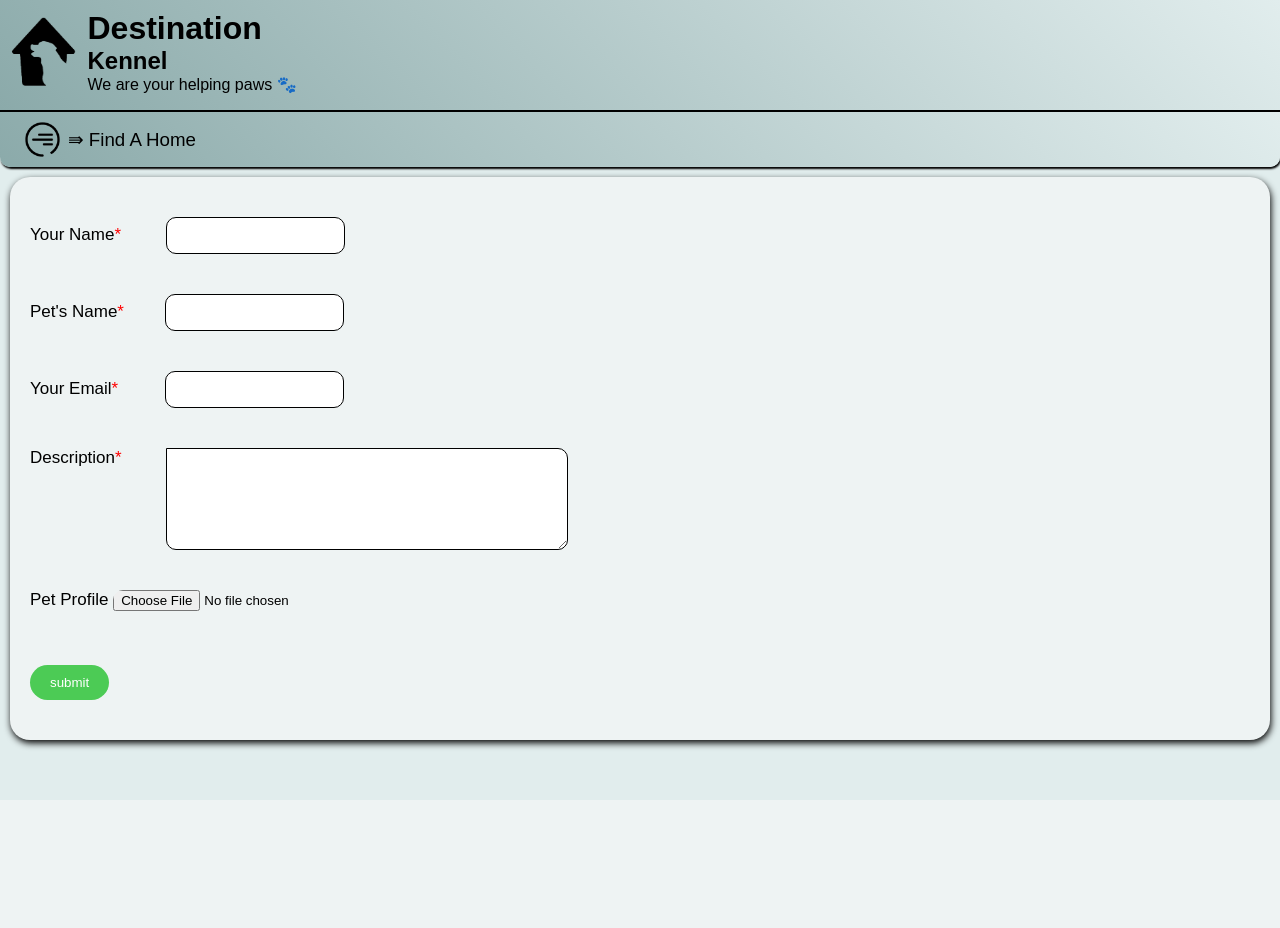
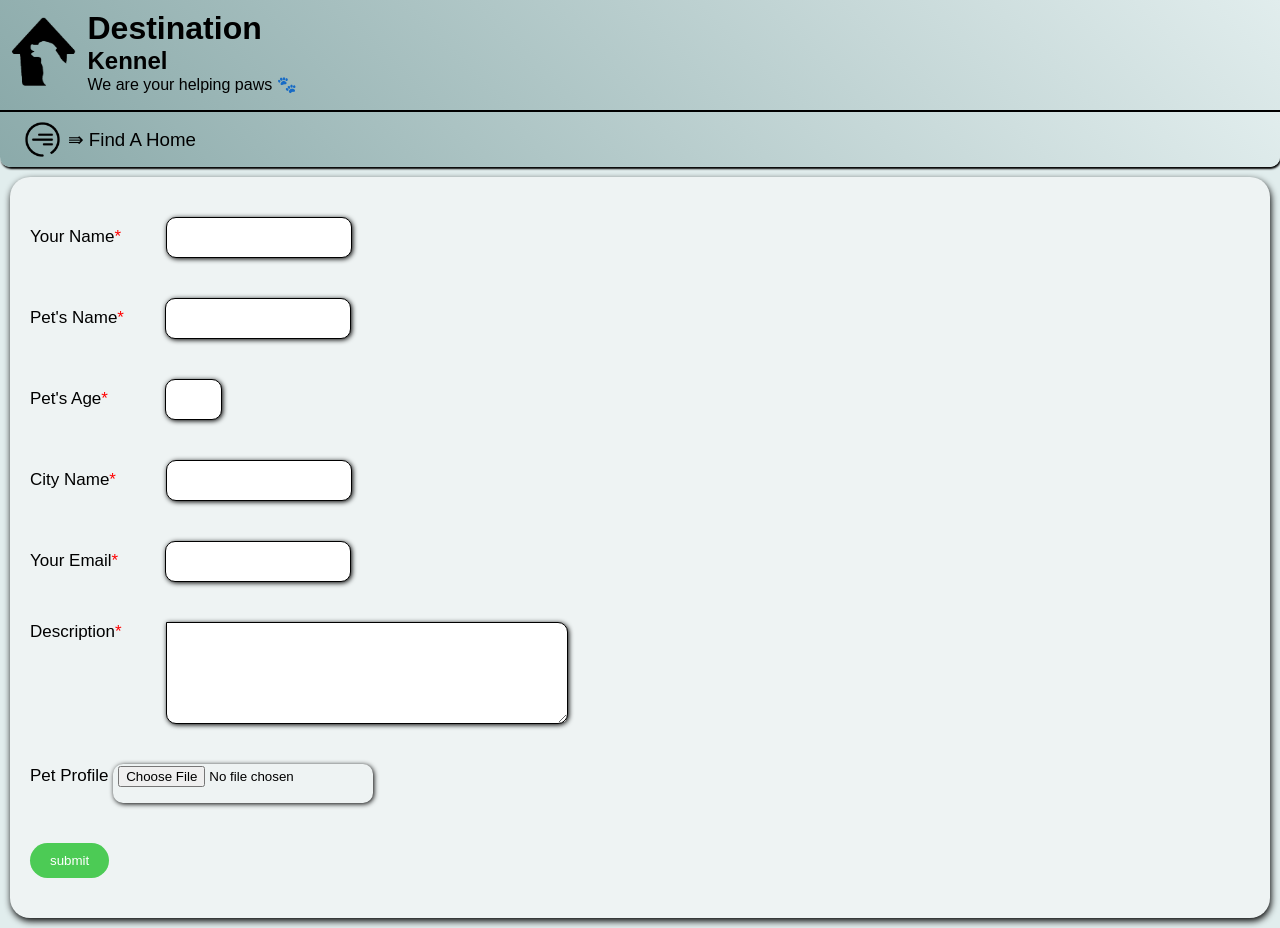
Before and after one commit to tanishqvyas/webdev-project, a PHP site: page /findahome/findahome.html in a window 1280 px wide. Before the commit the page ends 800 px from the top, so only its background shows below. Run offline with PHP 8.4, Linux system fonts and the light colour scheme; some libraries are stand-ins or nearby versions; some web fonts are replaced.

Commit message:
Added new fields in findahome form

```diff
--- a/findahome/findahome.css
+++ b/findahome/findahome.css
@@ -6,6 +6,7 @@
 .input-style
 {
 	border:1px black solid;
+
 }
 
 
@@ -21,6 +22,9 @@
 {
 	height: 35px;
 	border-radius: 10px;
+	padding: 2px;
+	padding-left: 5px;
+	box-shadow: 1px 1px 5px;
 }
 
 .form-fields
@@ -48,6 +52,17 @@
 	margin-right: 36px;
 }
 
+#pet-age
+{
+	margin-right: 52px;
+
+}
+
+#city-name
+{
+	margin-right: 45px;
+}
+
 #owner-email
 {
 	margin-right: 42px;
@@ -65,6 +80,7 @@ textarea
 	width: 400px;
 	border-radius: 0 10px 10px 10px;
 	vertical-align: top;
+	box-shadow: 1px 1px 5px;
 }
 
 
--- a/findahome/findahome.html
+++ b/findahome/findahome.html
@@ -118,8 +118,24 @@
 
 			<div class="form-fields">
 				<label id ="pet-name">Pet's Name<span>*</span></label>
-				<input type="text" name="petName" onfocus="onFocus()" class="input-style" required>
+				<input type="text" name="petName" onfocus="onFocus()" class="input-style" required >
 			</div>
+
+
+			<div class="form-fields">
+				<label id ="pet-age">Pet's Age<span>*</span></label>
+				<input type="number" name="petAge" min="1" max="17" onfocus="onFocus()" on class="input-style" required>
+			</div>
+
+
+			<div class="form-fields">
+				<label id ="city-name">City Name<span>*</span></label>
+				<input type="text" name="cityName" onfocus="onFocus()" class="input-style" required>
+			</div>
+
+
+
+
 
 
 			<div class="form-fields">
--- a/findahome/findahome.js
+++ b/findahome/findahome.js
@@ -1,5 +1,5 @@
 function onFocus()
 {
 	let inputItem = document.querySelector("input");
-	inputItem.style.border ="none";
+	//this doesnt work as of now
 }
```
